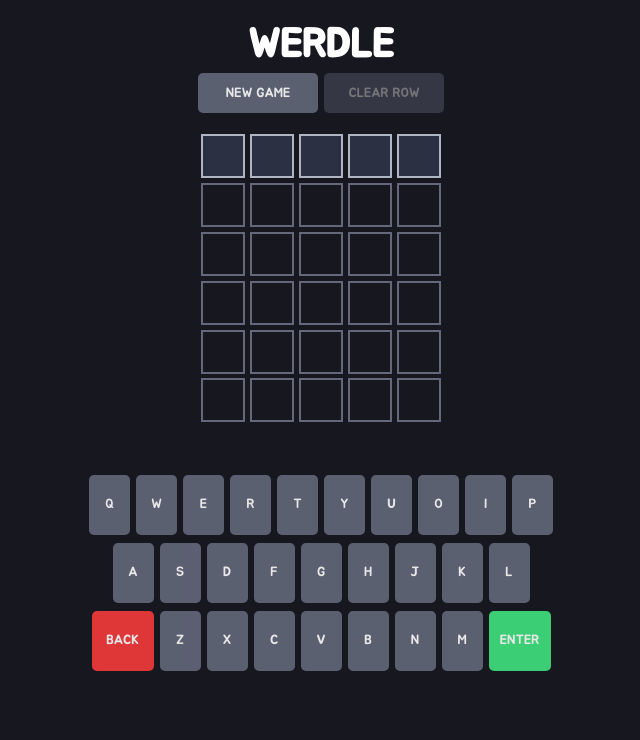
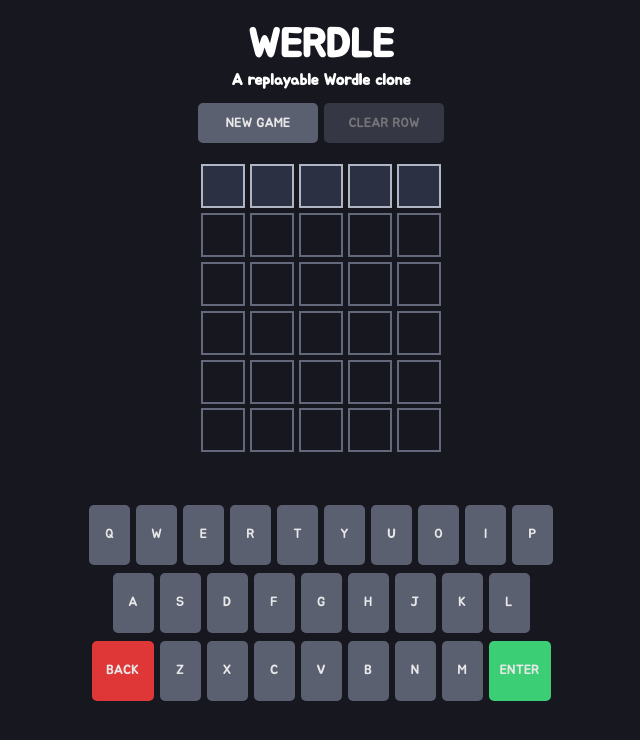
Before and after one commit to ahhreggi/werdle, a React (Create React App) app: page / in a window 1280 px wide. Shown: the top 740 px of the page, without its empty margins (319-959 px from the left). Built offline with nearby package versions, Linux system fonts and the light colour scheme.

Commit message:
Add link

```diff
--- a/src/App.scss
+++ b/src/App.scss
@@ -11,10 +11,19 @@
 	justify-content: space-between;
 	overflow: hidden;
 	font-family: $font-main;
+	a {
+		color: $white;
+		text-decoration: none;
+	}
 	h1 {
 		font-size: 5vh;
 		margin: 0;
 		margin-top: 20px;
+	}
+	h5 {
+		font-size: 2vh;
+		margin: 0;
+		margin-bottom: 10px;
 	}
 	.container {
 		@include flex-center-col;
@@ -60,6 +69,9 @@
 		h1 {
 			font-size: 24px;
 		}
+		h5 {
+			font-size: 10px;
+		}
 	}
 }
 @media screen and (max-width: 400px) {
--- a/src/App.tsx
+++ b/src/App.tsx
@@ -237,7 +237,14 @@
 
 	return (
 		<div className="App">
+			{/* <a
+				href="https://github.com/ahhreggi/werdle"
+				target="_blank"
+				rel="noreferrer"
+			> */}
 			<h1>WERDLE</h1>
+			{/* </a> */}
+			<h5>A replayable Wordle clone</h5>
 			{!!answer?.length && (
 				<>
 					<div className="container">
```
